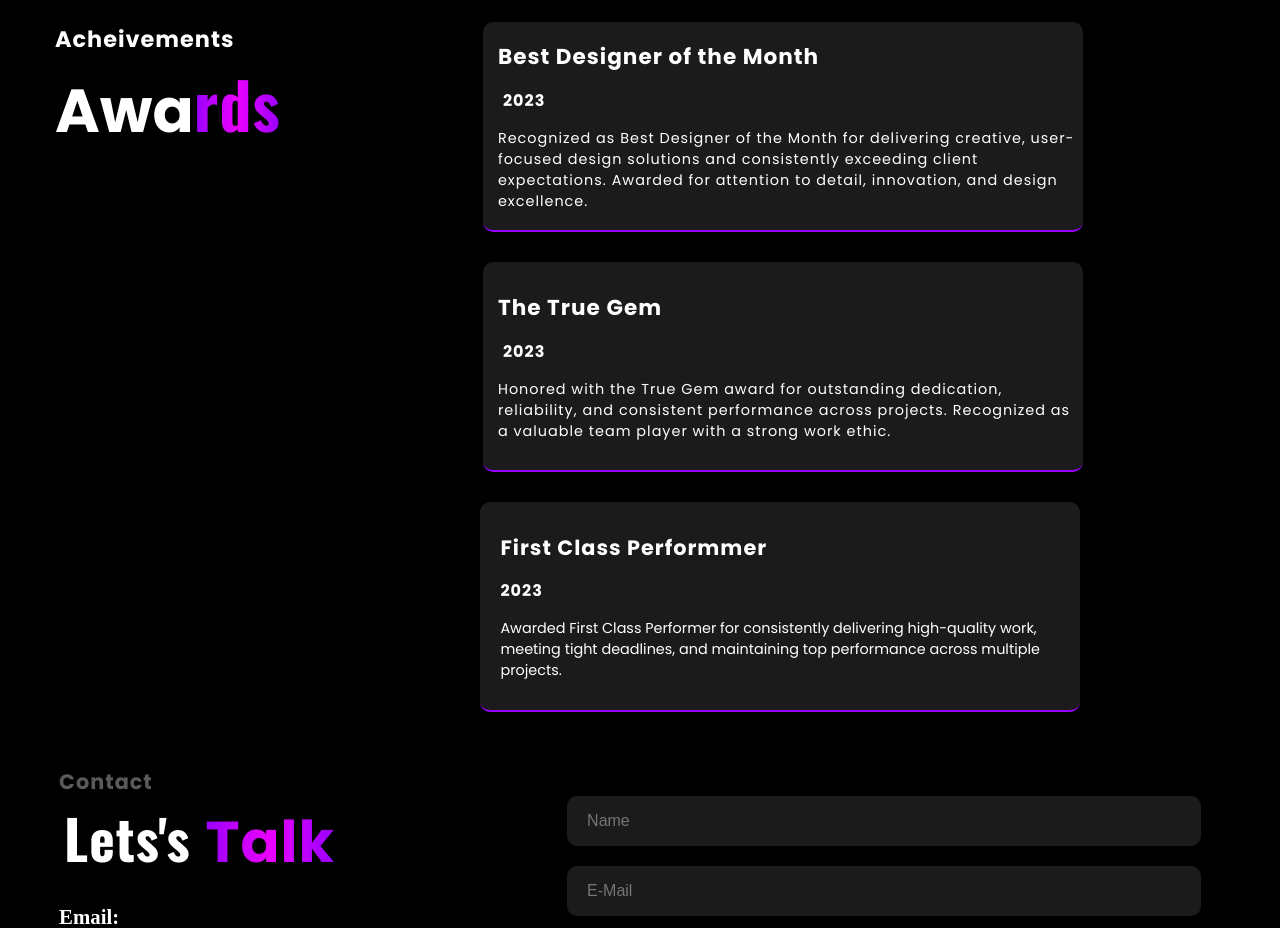
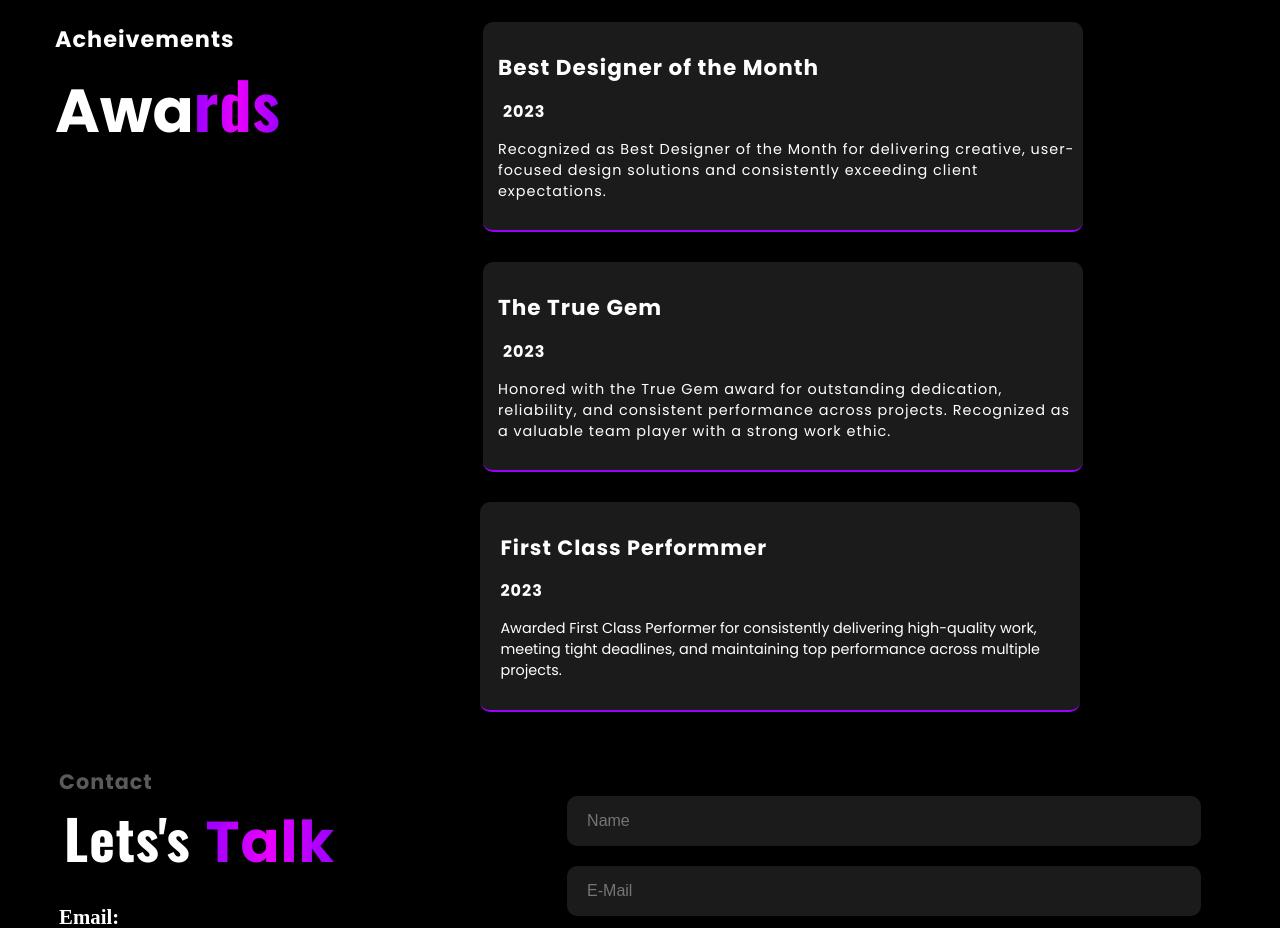
Before and after one commit to siyath786/portfolio, a plain HTML site: page index.html in a window 1280 px wide. Shown: the part 2880-3808 px from the top of the page. Drawn offline with nearby package versions, Linux system fonts and the light colour scheme.

Commit message:
styling5

```diff
--- a/index.html
+++ b/index.html
@@ -229,8 +229,7 @@
             <p>
               Recognized as Best Designer of the Month for delivering creative,
               user-focused design solutions and consistently exceeding client
-              expectations. Awarded for attention to detail, innovation, and
-              design excellence.
+              expectations.
             </p>
           </div>
         </div>
```
